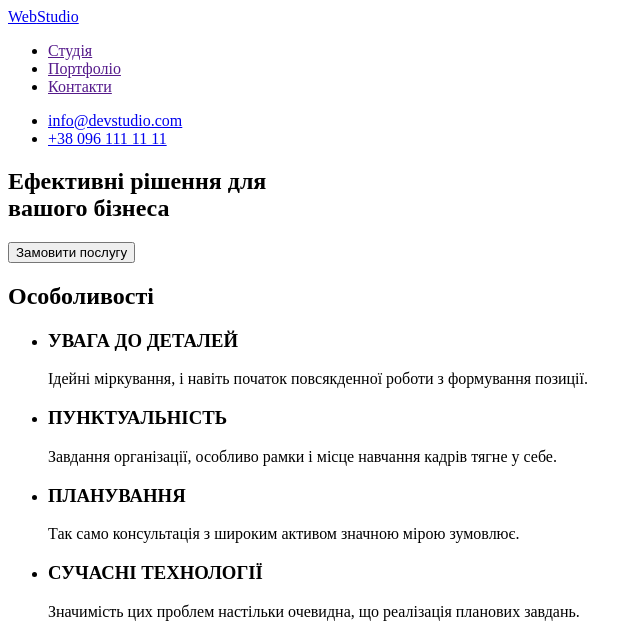
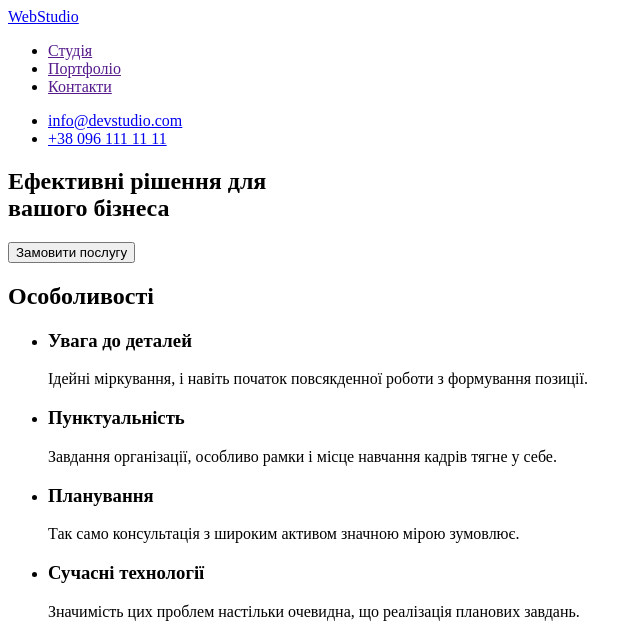
Before and after one commit to Vitalii-Prokopenko/goit-markup-hw-01, a plain HTML site: page index.html in a window 1280 px wide. Shown: the top 638 px of the page, without its empty margins (0-640 px from the left). Drawn offline with Linux system fonts and the light colour scheme.

Commit message:
without capital letters
in section features capital letters in h3 are substituted by lowcase letters

```diff
--- a/index.html
+++ b/index.html
@@ -47,19 +47,19 @@
         <h2>Особоливості</h2>
         <ul>
           <li>
-            <h3>УВАГА ДО ДЕТАЛЕЙ</h3>
+            <h3>Увага до деталей</h3>
             <p>Ідейні міркування, і навіть початок повсякденної роботи з формування позиції.</p>
           </li>
           <li>
-            <h3>ПУНКТУАЛЬНІСТЬ</h3>
+            <h3>Пунктуальність</h3>
             <p>Завдання організації, особливо рамки і місце навчання кадрів тягне у себе.</p>
           </li>
           <li>
-            <h3>ПЛАНУВАННЯ</h3>
+            <h3>Планування</h3>
             <p>Так само консультація з широким активом значною мірою зумовлює.</p>
           </li>
           <li>
-            <h3>СУЧАСНІ ТЕХНОЛОГІЇ</h3>
+            <h3>Сучасні технології</h3>
             <p>Значимість цих проблем настільки очевидна, що реалізація планових завдань.</p>
           </li>
         </ul>
```
